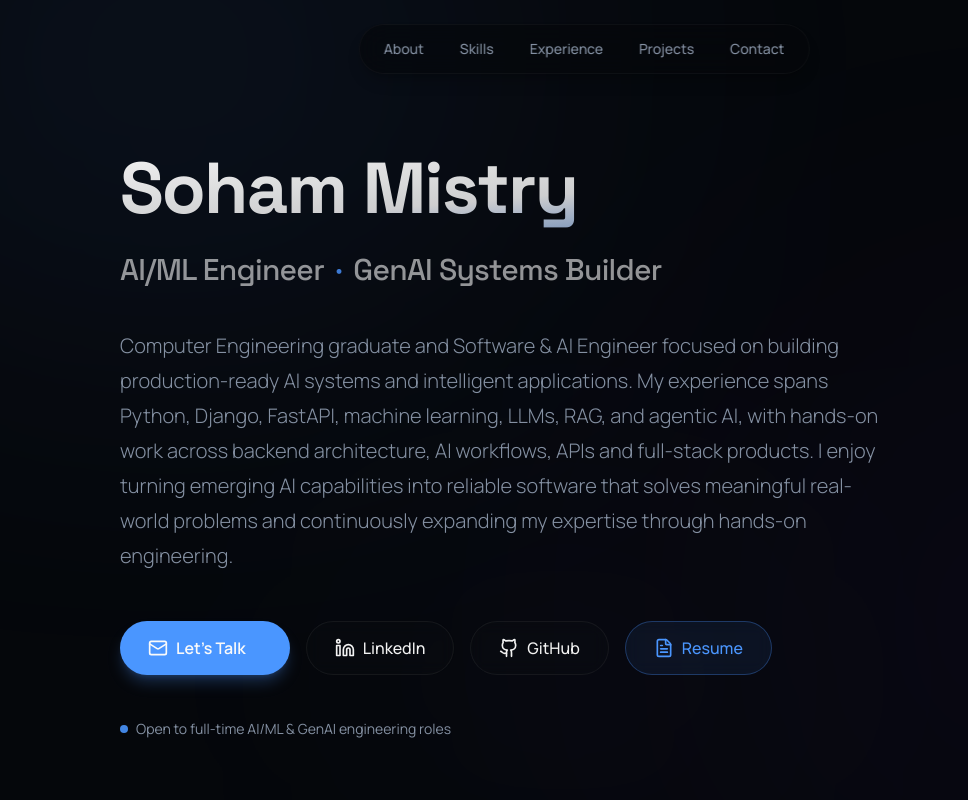
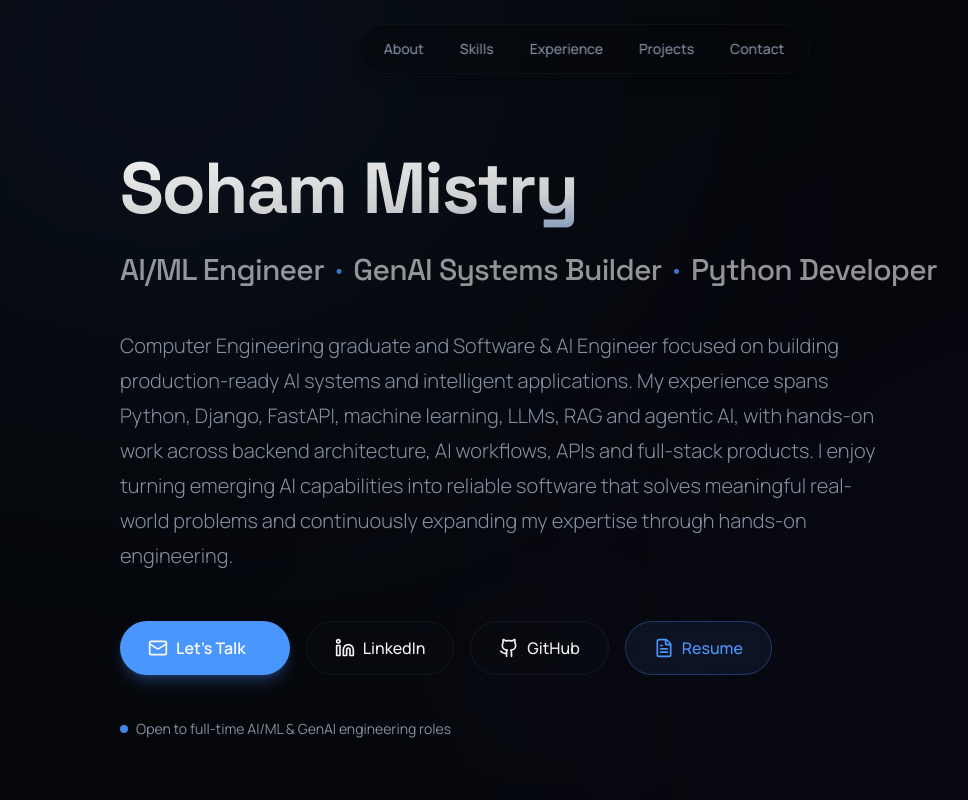
Before and after one commit to SohamMistry01/Portfolio-Soham, a Next.js app: page / in a window 1280 px wide. Shown: the top 800 px of the page, without its empty margins (56-1024 px from the left). Built offline with nearby package versions, Linux system fonts and the light colour scheme.

Commit message:
UI upgrades

```diff
--- a/src/app/page.tsx
+++ b/src/app/page.tsx
@@ -68,6 +68,8 @@ export default function Portfolio() {
               <span className="text-foreground/60">AI/ML Engineer</span>
               <span className="text-primary/80 mx-3">·</span>
               <span className="text-foreground/60">GenAI Systems Builder</span>
+              <span className="text-primary/80 mx-3">·</span>
+              <span className="text-foreground/60">Python Developer</span>
             </h2>
           </motion.div>
 
@@ -78,7 +80,7 @@ export default function Portfolio() {
             transition={{ delay: 0.2, duration: 0.7 }}
             className="text-lg md:text-xl max-w-3xl leading-[1.75] text-muted-foreground font-light"
           >
-            Computer Engineering graduate and Software &amp; AI Engineer focused on building production-ready AI systems and intelligent applications. My experience spans Python, Django, FastAPI, machine learning, LLMs, RAG, and agentic AI, with hands-on work across backend architecture, AI workflows, APIs and full-stack products. I enjoy turning emerging AI capabilities into reliable software that solves meaningful real-world problems and continuously expanding my expertise through hands-on engineering.
+            Computer Engineering graduate and Software &amp; AI Engineer focused on building production-ready AI systems and intelligent applications. My experience spans Python, Django, FastAPI, machine learning, LLMs, RAG and agentic AI, with hands-on work across backend architecture, AI workflows, APIs and full-stack products. I enjoy turning emerging AI capabilities into reliable software that solves meaningful real-world problems and continuously expanding my expertise through hands-on engineering.
           </motion.p>
 
           {/* CTA buttons */}
@@ -258,7 +260,16 @@ export default function Portfolio() {
                               <Cpu className="w-4 h-4 text-primary" /> Multi-Agent Orchestration (LangGraph)
                             </h5>
                             <p className="text-base leading-[1.8] text-muted-foreground font-light">
-                              The core reasoning engine leverages LangGraph to create stateful, cyclical agent workflows. For the <strong className="text-foreground font-medium">Research Agent</strong>, I designed a multi-step <em className="text-foreground/80">Search → Scrape → Summarize</em> pipeline that autonomously browses the web using the Tavily API, parses HTML content, and synthesizes findings. The <strong className="text-foreground font-medium">Notes Assistant</strong> utilizes a Map-Reduce fan-out architecture, processing multiple large documents (PDF/DOCX/TXT) in parallel across independent agent nodes. The <strong className="text-foreground font-medium">Career Planner</strong> implements a web-augmented pipeline with graceful fallbacks, ensuring robust responses even when external APIs fail.
+                              The core reasoning engine leverages LangGraph to create stateful, cyclical agent workflows.
+                            </p>
+                            <p className="text-base leading-[1.8] text-muted-foreground font-light">
+                              For the <strong className="text-foreground font-medium">Research Agent</strong>, I designed a multi-step <em className="text-foreground/80"> Search → Scrape → Summarize </em> pipeline that autonomously browses the web using the Tavily API, parses HTML content, and synthesizes findings.
+                            </p>
+                            <p className="text-base leading-[1.8] text-muted-foreground font-light">
+                              The <strong className="text-foreground font-medium">Notes Assistant</strong> utilizes a Map-Reduce fan-out architecture, processing multiple large documents (PDF/DOCX/TXT) in parallel across independent agent nodes.
+                            </p>
+                            <p className="text-base leading-[1.8] text-muted-foreground font-light">
+                              The <strong className="text-foreground font-medium">Career Planner</strong> implements a web-augmented pipeline with graceful fallbacks, ensuring robust responses even when external APIs fail.
                             </p>
                           </div>
 
```
